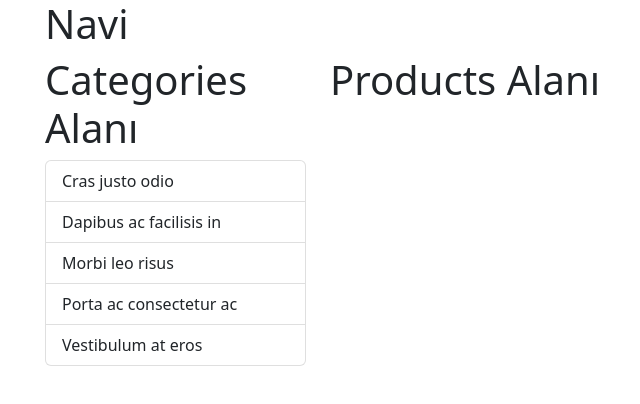
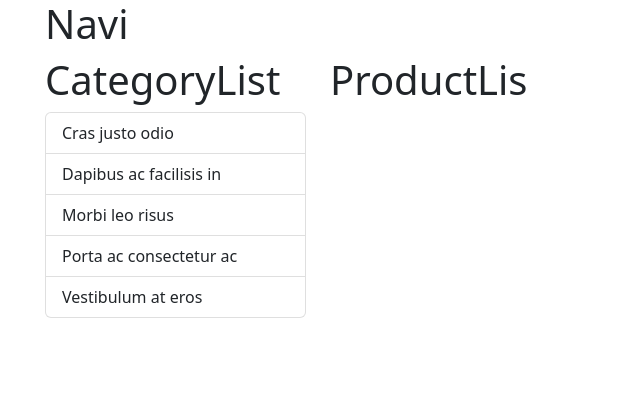
Before and after one commit to yalcinselcuk/React-Kurs, a React (Create React App) app in the folder reactProject/intro/: page / in a window 1280 px wide. Shown: the top 404 px of the page, without its empty margins (37-677 px from the left). Built offline with nearby package versions, Linux system fonts and the light colour scheme.

Commit message:
Props'un Genel Kullanımı

```diff
--- a/reactProject/intro/src/App.js
+++ b/reactProject/intro/src/App.js
@@ -5,6 +5,9 @@ import { Container, Row, Col } from 'reactstrap';
 
 
 function App() {
+  let categoryInfo = {title:"CategoryList"};
+  let productInfo = {title:"ProductLis"};
+
   return (
     <div>
       <Container>
@@ -14,10 +17,10 @@ function App() {
         <Row>
           {/* xs dediğimiz = sayfamız 12 alana ayrıldığından hangi alanda olduğunu belirttik */}
           <Col xs="3">
-            <CategoryList title = "Categories Alanı"></CategoryList>
+            <CategoryList info = {categoryInfo}></CategoryList>
           </Col>
           <Col xs ="9">
-            <ProductList title = "Products Alanı"></ProductList>
+            <ProductList info = {productInfo}></ProductList>
           </Col>
         </Row>
       </Container>
--- a/reactProject/intro/src/CategoryList.js
+++ b/reactProject/intro/src/CategoryList.js
@@ -2,13 +2,11 @@ import React, { Component } from 'react'
 import { ListGroup, ListGroupItem } from 'reactstrap'
 
 export default class CategoryList extends Component {
-  constructor(props){
-    super(props);
-  }
+
   render() {
     return (
       <div>
-        <h1>{this.props.title}</h1>
+        <h1>{this.props.info.title}</h1>
         <ListGroup>
           <ListGroupItem>
             Cras justo odio
--- a/reactProject/intro/src/ProductList.js
+++ b/reactProject/intro/src/ProductList.js
@@ -1,13 +1,11 @@
 import React, { Component } from 'react'
 
 export default class ProductList extends Component {
-  constructor(props){
-    super(props);
-  }
+
   render() {
     return (
       <div>
-        <h1>{this.props.title}</h1>
+        <h1>{this.props.info.title}</h1>
       </div>
     )
   }
```
